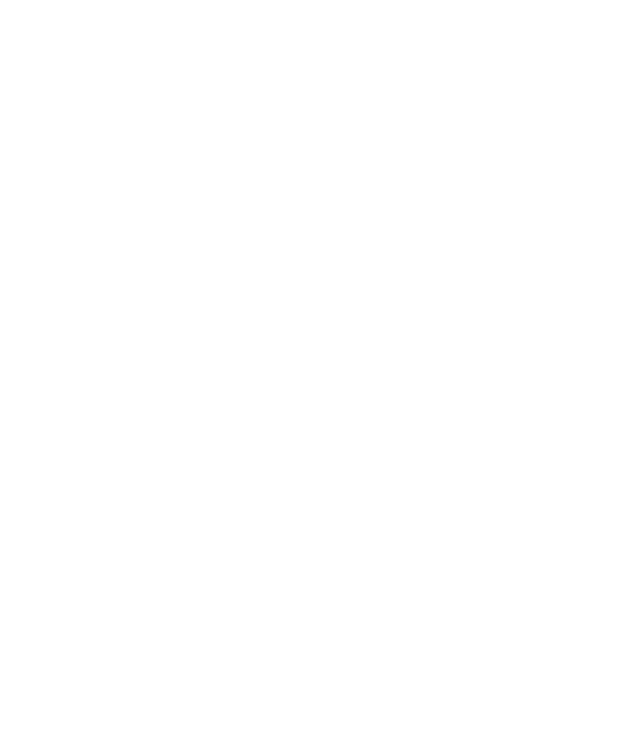
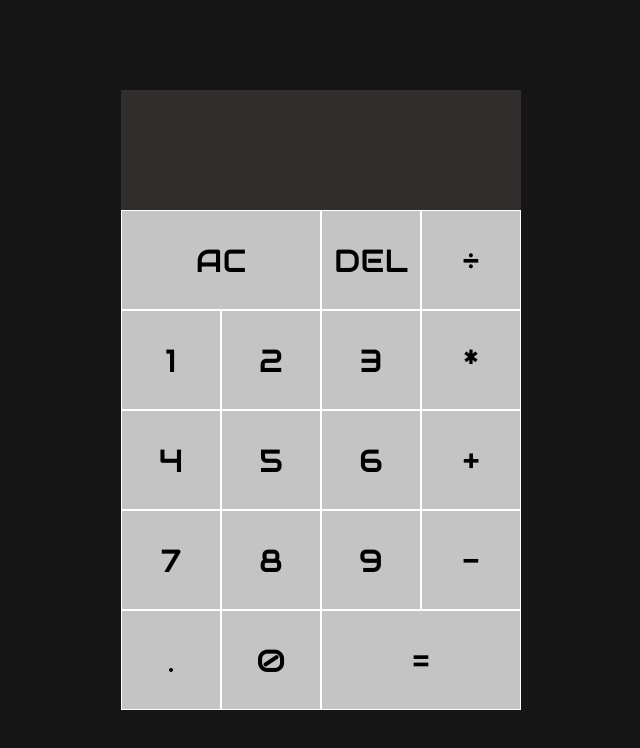
Before and after one commit to 4d757365/calculator, a plain HTML site: page index.html in a window 1280 px wide. Shown: the whole page, without its empty margins (319-959 px from the left). Drawn offline with Linux system fonts and the light colour scheme.

Commit message:
Updated style of the page
Style of the page for the calculator is set up.
Includes buttons and input/output field.
Next is writing script to make it interactive and function like a calculator.

```diff
--- a/index.html
+++ b/index.html
@@ -5,10 +5,35 @@
     <meta http-equiv="X-UA-Compatible" content="IE=edge">
     <meta name="viewport" content="width=device-width, initial-scale=1.0">
     <link rel="stylesheet" href="style.css">
+    <link href='https://fonts.googleapis.com/css?family=Audiowide' rel='stylesheet'>
+    <link href="favicon.ico" rel="icon" type="image/x-icon" />
     <script src="script.js" defer></script>
     <title>Calculator</title>
 </head>
 <body>
-
+    <div class="calculator">
+        <div class="output">
+            <div class="previous"></div>
+            <div class="current"></div>
+        </div>
+            <button class="clear">AC</button>
+            <button>DEL</button>
+            <button>÷</button>
+            <button>1</button>
+            <button>2</button>
+            <button>3</button>
+            <button>*</button>
+            <button>4</button>
+            <button>5</button>
+            <button>6</button>
+            <button>+</button>
+            <button>7</button>
+            <button>8</button>
+            <button>9</button>
+            <button>-</button>
+            <button>.</button>
+            <button>0</button>
+            <button class="equals">=</button>
+    </div>
 </body>
 </html>
--- a/style.css
+++ b/style.css
@@ -0,0 +1,62 @@
+body{
+    margin: 0;
+    padding: 0;
+    background: #151515;
+}
+
+*, *::before, *::after{
+    box-sizing: border-box;
+    font-weight: normal;
+    font-family: 'Audiowide', sans-serif;
+}
+
+
+.calculator{
+    display: grid;
+    justify-content: center;
+    align-content: center;
+    min-height: 100vh;
+    grid-template-columns: repeat(4, 100px);
+    grid-template-rows: minmax(120px, auto) repeat(5, 100px);
+
+}
+
+
+.calculator > button{
+    outline: none;
+    cursor: pointer;
+    font-size: 2rem;
+    border: 1px solid white;
+    background-color: rgba(255, 255, 255, .75);
+}
+
+.calculator > button:hover{
+    background-color: rgba(255, 255, 255, .9);
+}
+
+
+.clear, .equals{
+    grid-column: span 2;
+}
+
+.output{
+    display: flex;
+    flex-direction: column;
+    align-items: flex-end;
+    justify-content: space-around;
+    background-color: rgba(61, 54, 54, 0.75);
+    grid-column: 1 / -1;
+    color: white;
+    padding: 12px;
+    word-wrap: break-word;
+    word-break: break-all;
+}
+
+.output .previous{
+    color: rgba(255, 255, 255, .75);
+    font-size: 1.5rem;
+}
+
+.output .current{
+    font-size: 2.5rem;
+}
```
Also changed, not shown: favicon.ico (added).
